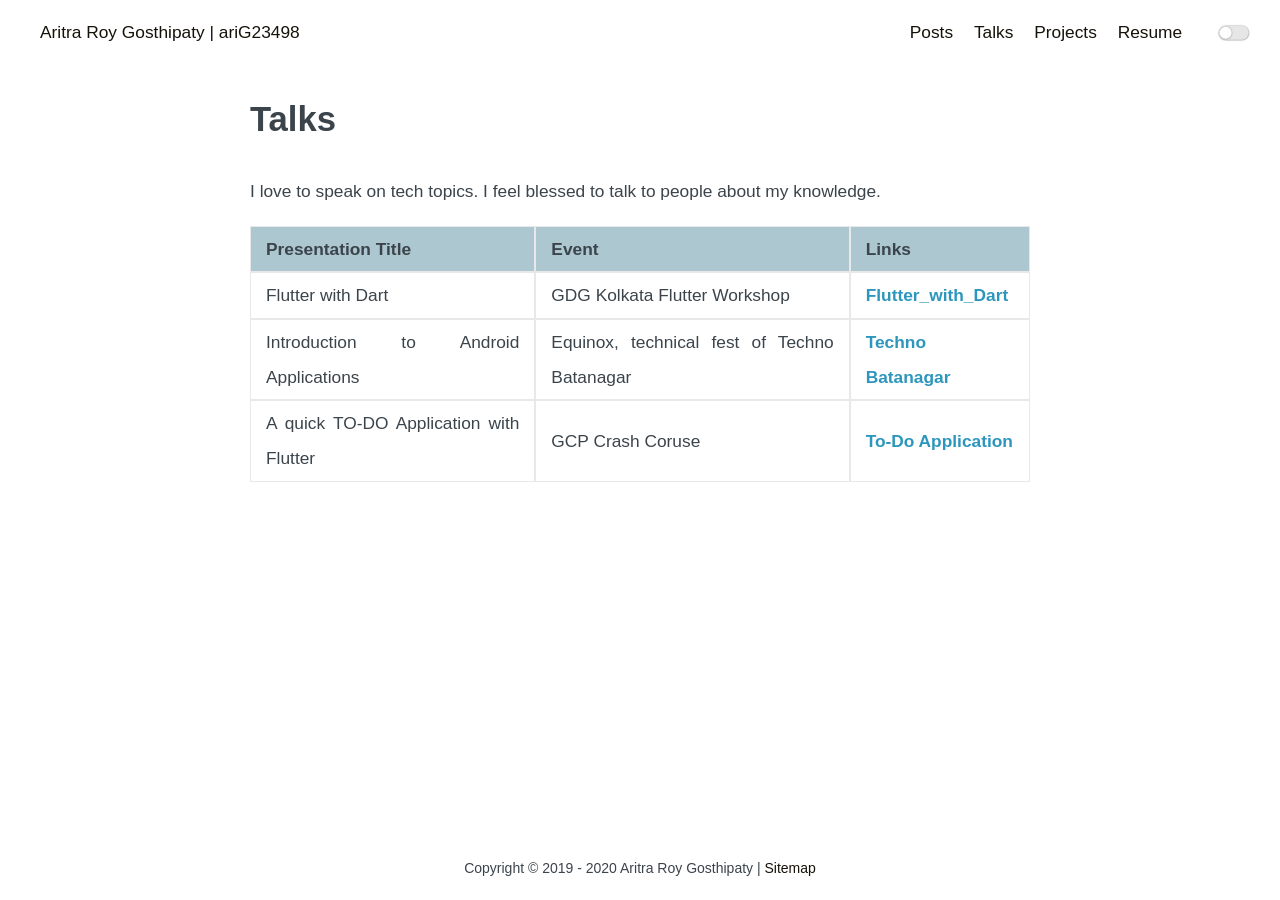
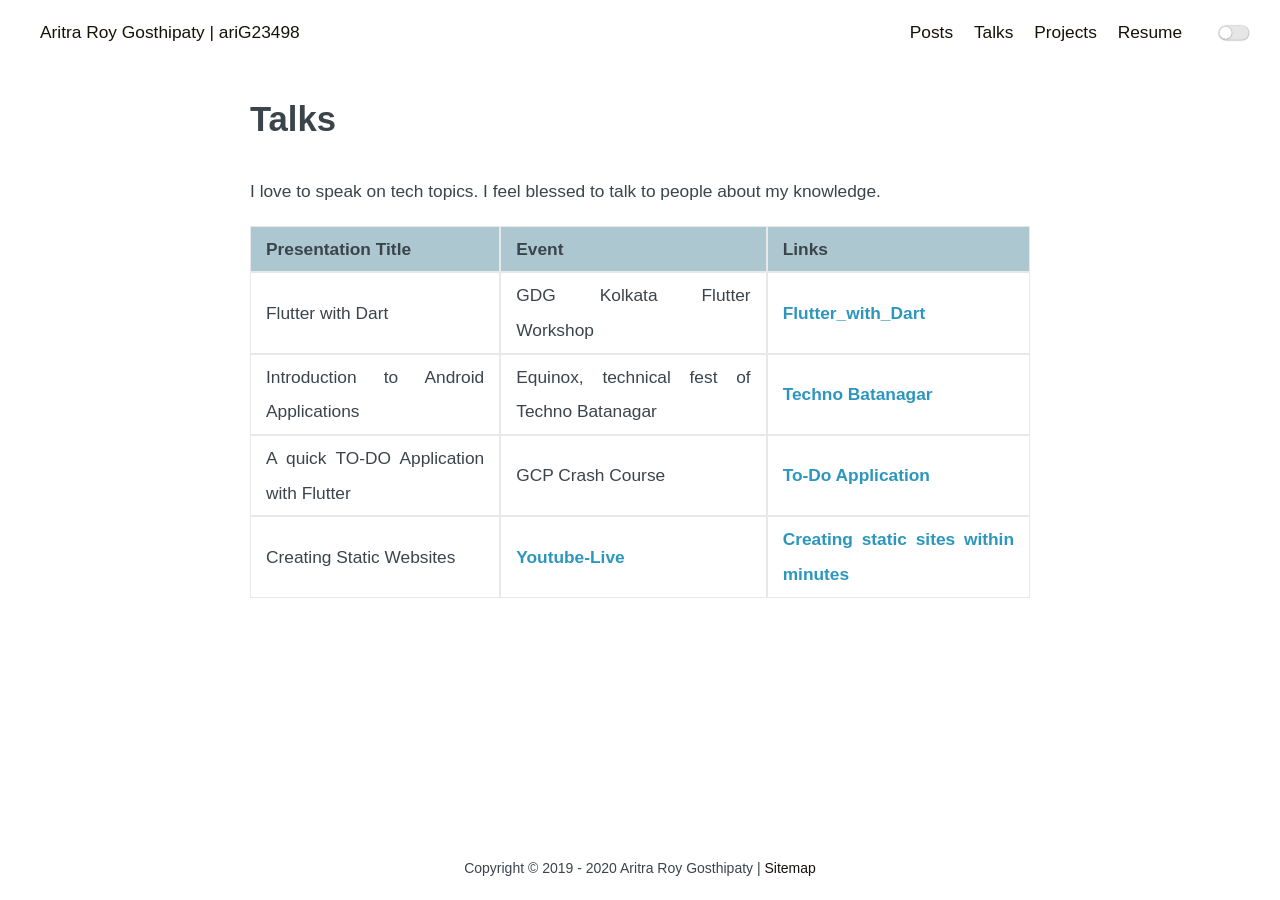
Before and after one commit to ariG23498/ariG23498.github.io, a Jekyll site: the page built from talks.md, in a window 1280 px wide. Built offline with Jekyll 4.4.1, drawn with Linux system fonts in a browser that asks for light colours.

Commit message:
youtube live :D

```diff
--- a/talks.md
+++ b/talks.md
@@ -5,8 +5,9 @@ permalink: /talks
 ---
 <!-- Write the table markdown here -->
 
-| Presentation Title                     | Event                                       | Links                                                        |
-| -------------------------------------- | ------------------------------------------- | ------------------------------------------------------------ |
-| Flutter with Dart                      | GDG Kolkata Flutter Workshop                | [Flutter_with_Dart](https://docs.google.com/presentation/d/18zbpZpZnJVg77zhtHrDXkm84ctrgqtrbzGea1GAb6Yk/edit?usp=sharing) |
-| Introduction to Android Applications   | Equinox, technical fest of Techno Batanagar | [Techno Batanagar](https://github.com/ariG23498/Equinox-19-Android-Workshop) |
-| A quick TO-DO Application with Flutter | GCP Crash Coruse                            | [To-Do Application](https://github.com/ariG23498/AOT_Workshop_TODO) |
+| Presentation Title                     | Event                                                        | Links                                                        |
+| -------------------------------------- | ------------------------------------------------------------ | ------------------------------------------------------------ |
+| Flutter with Dart                      | GDG Kolkata Flutter Workshop                                 | [Flutter_with_Dart](https://docs.google.com/presentation/d/18zbpZpZnJVg77zhtHrDXkm84ctrgqtrbzGea1GAb6Yk/edit?usp=sharing) |
+| Introduction to Android Applications   | Equinox, technical fest of Techno Batanagar                  | [Techno Batanagar](https://github.com/ariG23498/Equinox-19-Android-Workshop) |
+| A quick TO-DO Application with Flutter | GCP Crash Course                                             | [To-Do Application](https://github.com/ariG23498/AOT_Workshop_TODO) |
+| Creating Static Websites               | [Youtube-Live](https://www.youtube.com/watch?v=4lm7dnikJF8&feature=youtu.be) | [Creating static sites within minutes](https://bit.ly/create-sites) |
```
Also changed, not shown: _posts/2020-04-11-Creating-a-static-website-in-minutes.md (+1 -3 lines).
